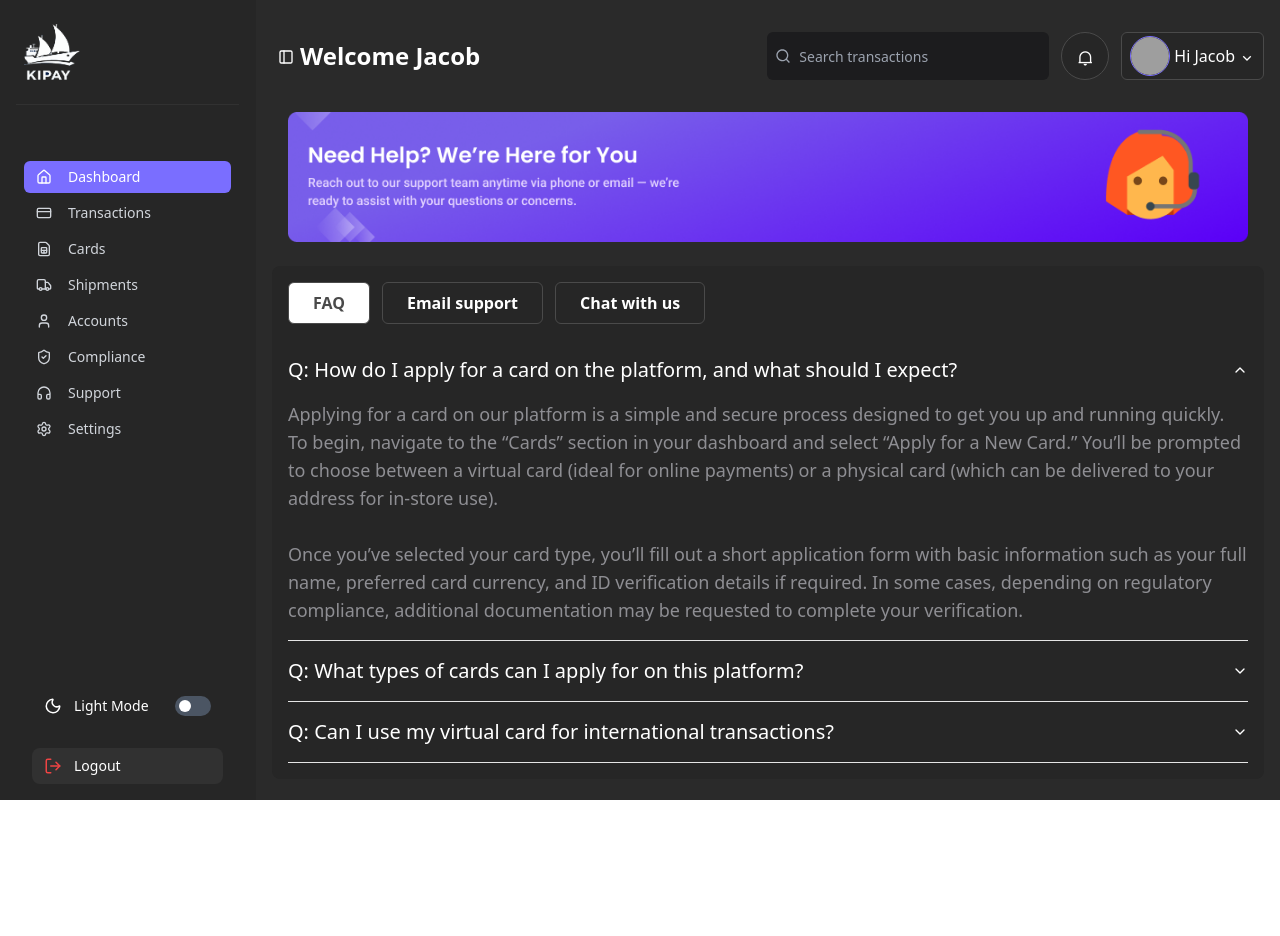
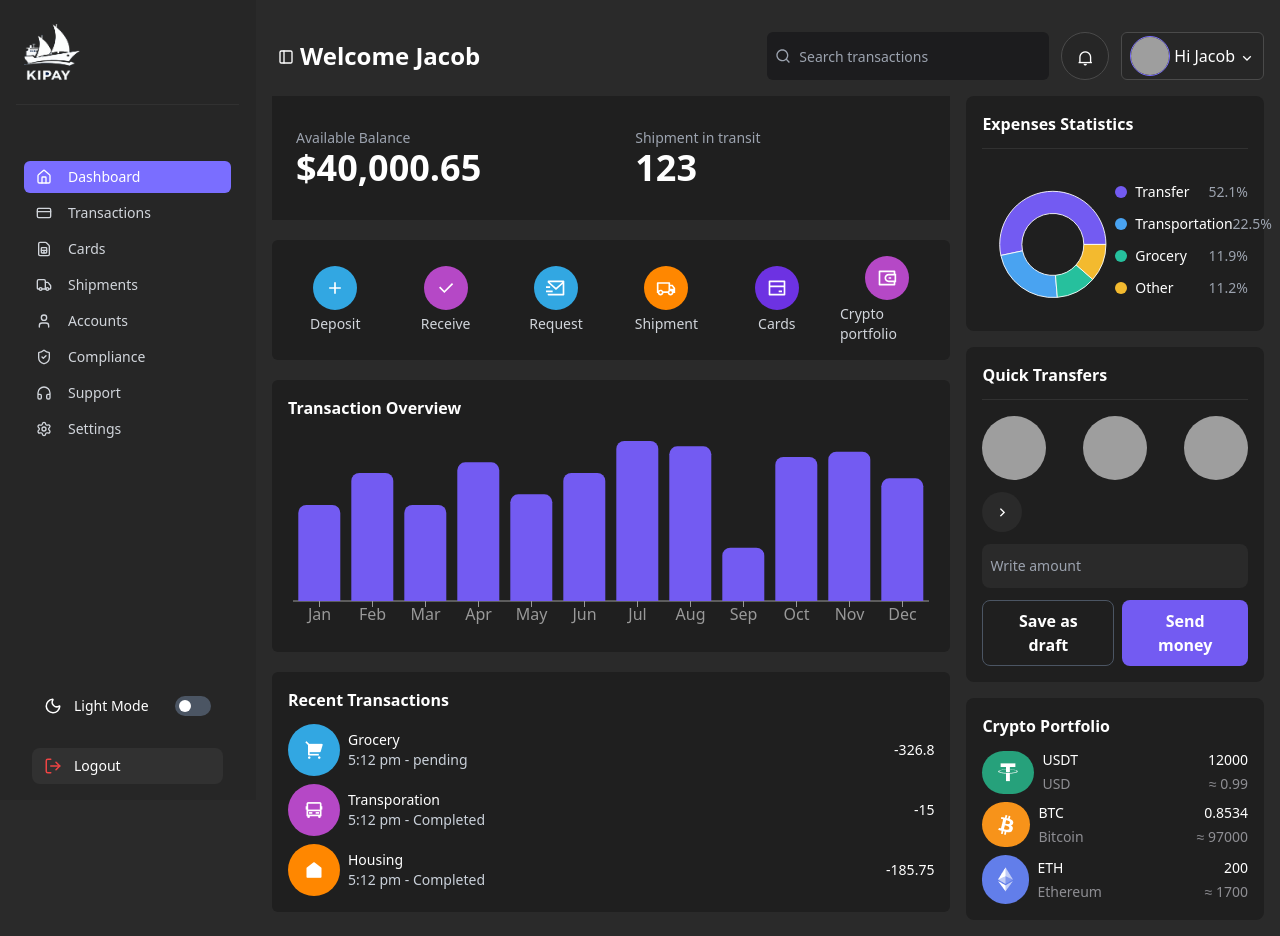
Before and after one commit to MUHAMMAD-HASNAIN-ALI-SHAH/Kipay-Freelancing, a React (Vite) app: page /dashboard in a window 1280 px wide. Before the commit the page ends 800 px from the top, so only its background shows below. Built offline with nearby package versions, Linux system fonts and the light colour scheme; grey boxes are pictures that could not be loaded.

Commit message:
interactions on the sidebar added

```diff
--- a/src/components/Dashboard/Main.tsx
+++ b/src/components/Dashboard/Main.tsx
@@ -1,11 +1,25 @@
+import Accounts from "./Accounts";
+import Card from "./Card";
+import Compliance from "./Compliance";
+import DashboardMain from "./DashboardMain";
 import DashboardNavbar from "./DashboardNavbar";
+import Setting from "./Setting";
+import Shipments from "./Shipments";
 import Support from "./Support";
+import Transactions from "./Transactions";
 
-const Main = () => {
+const Main = ({ activeTab }: { activeTab: string }) => {
   return (
     <div className="text-white">
       <DashboardNavbar />
-      <Support />
+      {activeTab === "Dashboard" && <DashboardMain />}
+      {activeTab === "Transactions" && <Transactions />}
+      {activeTab === "Cards" && <Card />}
+      {activeTab === "Shipments" && <Shipments />}
+      {activeTab === "Accounts" && <Accounts />}
+      {activeTab === "Compliance" && <Compliance />}
+      {activeTab === "Support" && <Support />}
+      {activeTab === "Settings" && <Setting />}
     </div>
   );
 };
--- /dev/null
+++ b/src/components/Dashboard/Setting.tsx
@@ -0,0 +1,9 @@
+const Setting = () => {
+  return (
+    <div>
+
+    </div>
+  )
+}
+
+export default Setting
--- a/src/components/Dashboard/Support.tsx
+++ b/src/components/Dashboard/Support.tsx
@@ -88,7 +88,7 @@ const Support = () => {
 
         {/* Email Support Section */}
         {activeTab === "email" && (
-          <div className="text-white p-4 flex flex-col gap-4 w-full sm:w-[80%]">
+          <div className="text-white p-4 flex flex-col sm:w-[70%] gap-4">
             <input
               type="text"
               placeholder="Your email address"
--- a/src/components/sidebar/AppSidebar.tsx
+++ b/src/components/sidebar/AppSidebar.tsx
@@ -34,7 +34,13 @@ const items = [
   { icon: Settings, title: "Settings" },
 ];
 
-export function AppSidebar() {
+export function AppSidebar({
+  activeTab,
+  setActiveTab,
+}: {
+  activeTab: string;
+  setActiveTab: (tab: string) => void;
+}) {
   return (
     <Sidebar className="bg-[#262626] border-r border-[#262626] text-white h-screen w-64 px-4">
       {/* Header */}
@@ -57,9 +63,12 @@ export function AppSidebar() {
                 <SidebarMenuItem key={item.title}>
                   <SidebarMenuButton
                     asChild
-                    className={`flex items-center gap-4 p-3 rounded-md cursor-pointer hover:bg-[#2F2F2F] ${
-                      idx === 0 ? "bg-[#7A6EFF]" : ""
-                    }`}
+                    onClick={() => setActiveTab(item.title)}
+                    className={`flex items-center gap-4 p-3 rounded-md cursor-pointer ${
+                      activeTab === item.title
+                        ? "hover:bg-[#7A6EFF]"
+                        : "hover:bg-[#2F2F2F]"
+                    } ${activeTab === item.title ? "bg-[#7A6EFF]" : ""}`}
                   >
                     <a className="flex items-center gap-4 w-full">
                       <item.icon
--- a/src/pages/Dashboard.tsx
+++ b/src/pages/Dashboard.tsx
@@ -1,14 +1,16 @@
+import { useState } from "react";
 import Main from "../components/Dashboard/Main";
 import { AppSidebar } from "../components/sidebar/AppSidebar";
 import { SidebarProvider } from "../components/ui/sidebar";
 
 const Dashboard = () => {
+  const [activeTab, setActiveTab] = useState("Dashboard");
   return (
     <div className="w-full h-full bg-[#2A2A2A] overflow-x-hidden">
       <SidebarProvider>
-        <AppSidebar />
+        <AppSidebar activeTab={activeTab} setActiveTab={setActiveTab} />
         <main className="w-full p-4">
-          <Main />
+          <Main activeTab={activeTab} />
         </main>
       </SidebarProvider>
     </div>
```
